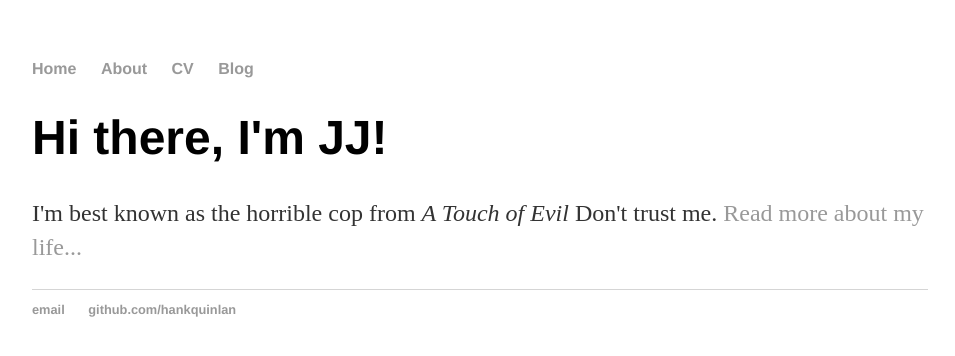
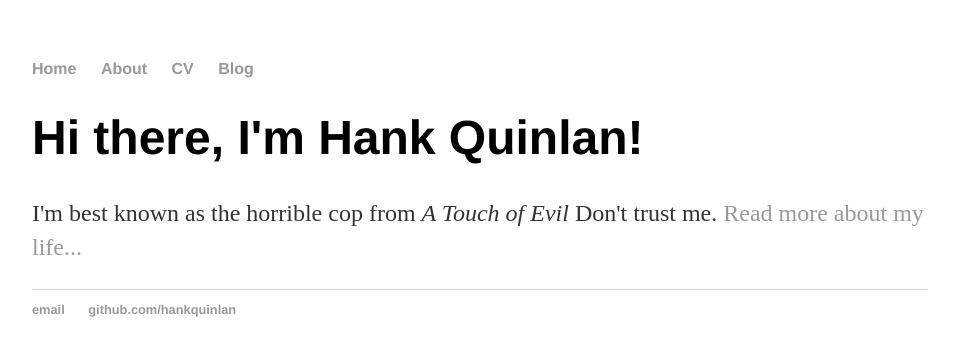
Before and after one commit to Attler/attler.github.io, a Jekyll site: the page built from index.html, in a window 1280 px wide. Shown: the top 356 px of the page, without its empty margins (160-1115 px from the left). Built offline with Jekyll 4.4.1, drawn with Linux system fonts in a browser that asks for light colours.

Commit message:
Update index.html

```diff
--- a/index.html
+++ b/index.html
@@ -1,30 +1,8 @@
-<!DOCTYPE html>
-<html>
-	<head>
-		<title>Jason Hepburn</title>
-    <!-- link to main stylesheet -->
-		<link rel="stylesheet" type="text/css" href="/css/main.css">
-	</head>
-	<body>
-		<nav>
-    		<ul>
-        		<li><a href="/">Home</a></li>
-	        	<li><a href="/about">About</a></li>
-        		<li><a href="/cv">CV</a></li>
-        		<li><a href="/blog">Blog</a></li>
-    		</ul>
-		</nav>
-		<div class="container">
-    		<div class="blurb">
-        		<h1>Hi there, I'm JJ!</h1>
-				<p>I'm best known as the horrible cop from <em>A Touch of Evil</em> Don't trust me. <a href="/about">Read more about my life...</a></p>
-    		</div><!-- /.blurb -->
-		</div><!-- /.container -->
-		<footer>
-    		<ul>
-        		<li><a href="mailto:hankquinlanhub@gmail.com">email</a></li>
-        		<li><a href="https://github.com/hankquinlan">github.com/hankquinlan</a></li>
-			</ul>
-		</footer>
-	</body>
-</html>
+---
+layout: default
+title: Hank Quinlan, Horrible Cop
+---
+<div class="blurb">
+	<h1>Hi there, I'm Hank Quinlan!</h1>
+	<p>I'm best known as the horrible cop from <em>A Touch of Evil</em> Don't trust me. <a href="/about">Read more about my life...</a></p>
+</div><!-- /.blurb -->
```
